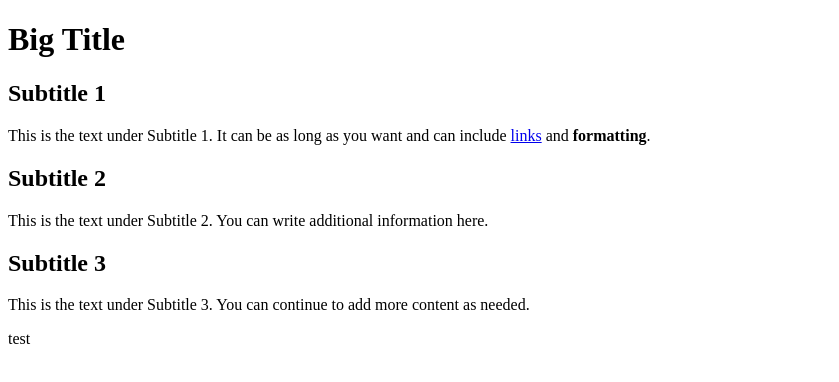
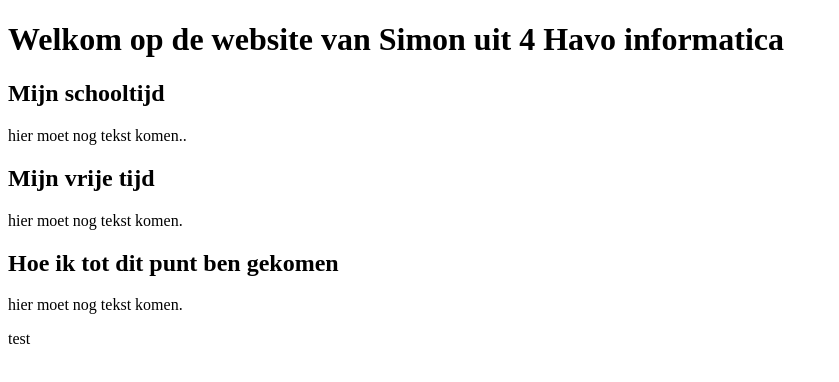
Before and after one commit to SimoxSimox01/SimoxSimox01.github.io, a plain HTML site: page index.html in a window 1280 px wide. Shown: the whole page, without its empty margins (0-839 px from the left). Drawn offline with Linux system fonts and the light colour scheme.

Commit message:
new changes

```diff
--- a/index.html
+++ b/index.html
@@ -2,19 +2,19 @@
 <!DOCTYPE html>
 <html>
 <head>
-    <title>HTML Example with Titles and Subtitles</title>
+    <title>The First website from Simon</title>
 </head>
 <body>
-    <h1>Big Title</h1>
+    <h1>Welkom op de website van Simon uit 4 Havo informatica</h1>
 
-    <h2>Subtitle 1</h2>
-    <p>This is the text under Subtitle 1. It can be as long as you want and can include <a href="#">links</a> and <strong>formatting</strong>.</p>
+    <h2>Mijn schooltijd</h2>
+    <p>hier moet nog tekst komen..</p>
 
-    <h2>Subtitle 2</h2>
-    <p>This is the text under Subtitle 2. You can write additional information here.</p>
+    <h2>Mijn vrije tijd</h2>
+    <p>hier moet nog tekst komen.</p>
 
-    <h2>Subtitle 3</h2>
-    <p>This is the text under Subtitle 3. You can continue to add more content as needed.</p>
+    <h2>Hoe ik tot dit punt ben gekomen</h2>
+    <p>hier moet nog tekst komen.</p>
 test
 </body>
 </html>
```
